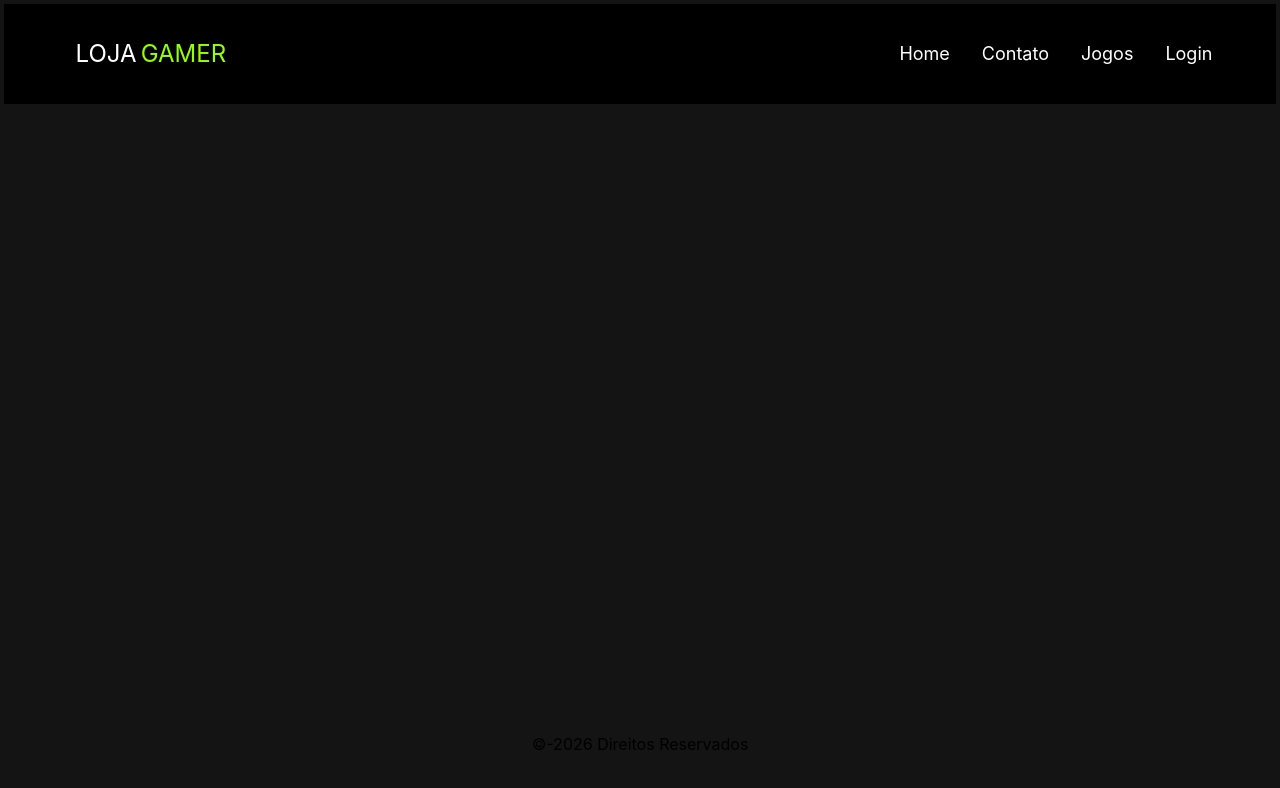
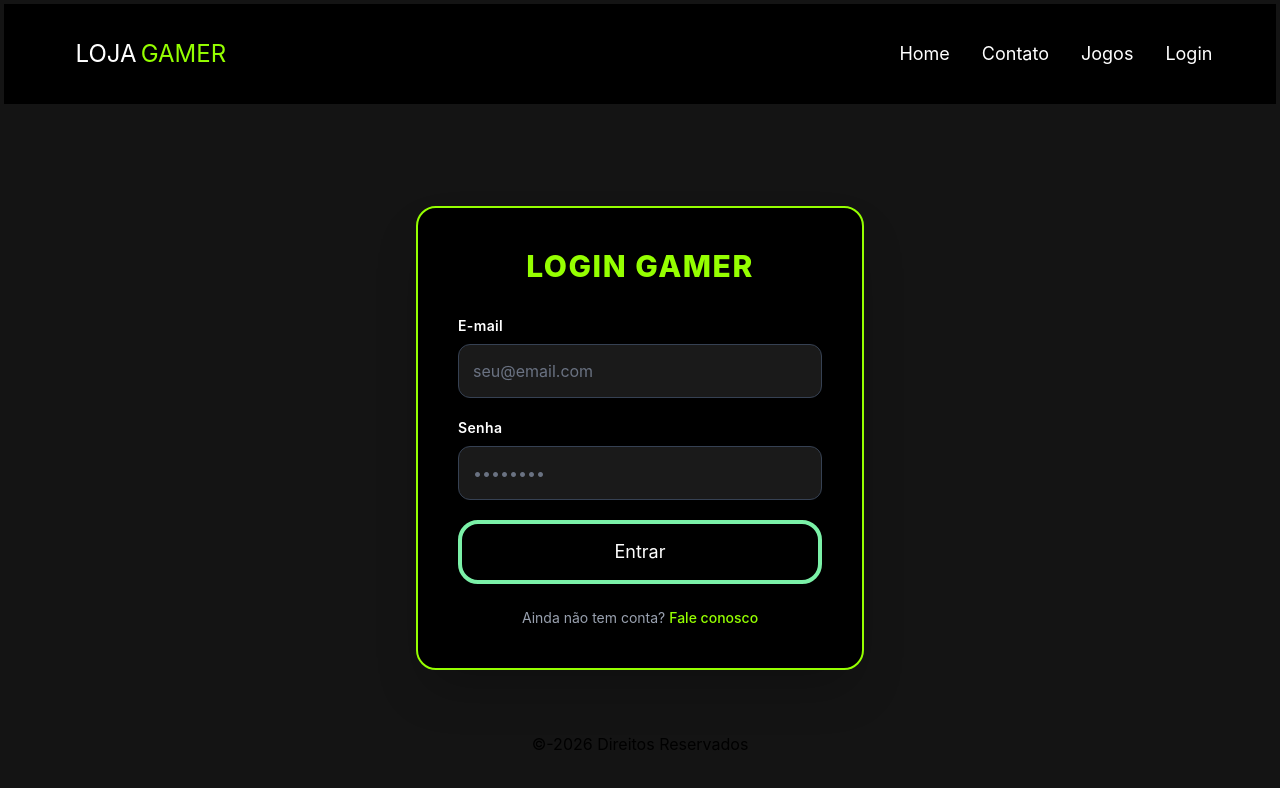
Before and after one commit to G-Vilela/Loja_gamer, a React (Vite) app: page /login in a window 1280 px wide. Shown: the top 788 px of the page. Built offline with nearby package versions, Linux system fonts and the light colour scheme.

Commit message:
feat: Codificando e estilizando o login

```diff
--- a/src/pages/Login.jsx
+++ b/src/pages/Login.jsx
@@ -1,10 +1,71 @@
-
+import { useState } from "react"
+import { useNavigate, Link } from "react-router-dom"
 
 const Login = () => {
+
+  //Hook- useState- manipula o estado da váriavel
+  const [email, setEmail] = useState("");
+  const [senha, setSenha] = useState("");
+  //Hook- useNavigate- Navega entre os componentes
+  const navigate = useNavigate();
+
+  //função de login
+  const Login = (e) => {
+    //Previne que a página regarregue
+    e.preventDefault();
+    alert(`Bem-Vindo(a),${email}`);
+    //Direciona para página Home
+    navigate("/");
+  }
+
   return (
-    <>
+    <main className="grow flex items-center justify-center px-4 mt-20 login" >
+      <div className="bg-black p-8 sm:p-10 rounded-[20px] w-full max-w-md shadow-2xl border-2 border-[#95ff00]">
 
-    </>
+        {/* Título com o mesmo estilo neon do site */}
+        <h2 className="text-2xl sm:text-3xl font-extrabold text-[#95ff00] text-center mb-8 uppercase tracking-wider">
+          Login Gamer
+        </h2>
+
+        <form onSubmit={Login} className="flex flex-col gap-5">
+          <div>
+            <label className="block text-white mb-2 text-sm font-semibold tracking-wide">E-mail</label>
+            <input
+              type="email"
+              required
+              value={email}
+              onChange={(e) => setEmail(e.target.value)}
+              placeholder="seu@email.com"
+              className="w-full p-3.5 rounded-xl bg-[#1a1a1a] text-white border border-gray-700 focus:border-[#95ff00] focus:ring-1 focus:ring-[#95ff00] outline-none transition-all placeholder:text-gray-500"
+            />
+          </div>
+
+          <div>
+            <label className="block text-white mb-2 text-sm font-semibold tracking-wide">Senha</label>
+            <input
+              type="password"
+              required
+              value={senha}
+              onChange={(e) => setSenha(e.target.value)}
+              placeholder="••••••••"
+              className="w-full p-3.5 rounded-xl bg-[#1a1a1a] text-white border border-gray-700 focus:border-[#95ff00] focus:ring-1 focus:ring-[#95ff00] outline-none transition-all placeholder:text-gray-500"
+            />
+          </div>
+
+          {/* Botão com o mesmo gradiente e efeito dos cards */}
+          <button
+            type="submit"
+            className=" border-4 border-green-300 t-2 w-full py-3.5 rounded-[20px] text-white text-lg transition-all duration-300 hover:opacity-90 hover:scale-105 hover:text-white cursor-pointer shadow-lg"
+          >
+            Entrar
+          </button>
+        </form>
+
+        <p className="text-center text-gray-400 mt-6 text-sm">
+          Ainda não tem conta? <Link to="/contato" className="text-[#95ff00] hover:underline font-medium">Fale conosco</Link>
+        </p>
+      </div>
+    </main>
   )
 }
 
```
